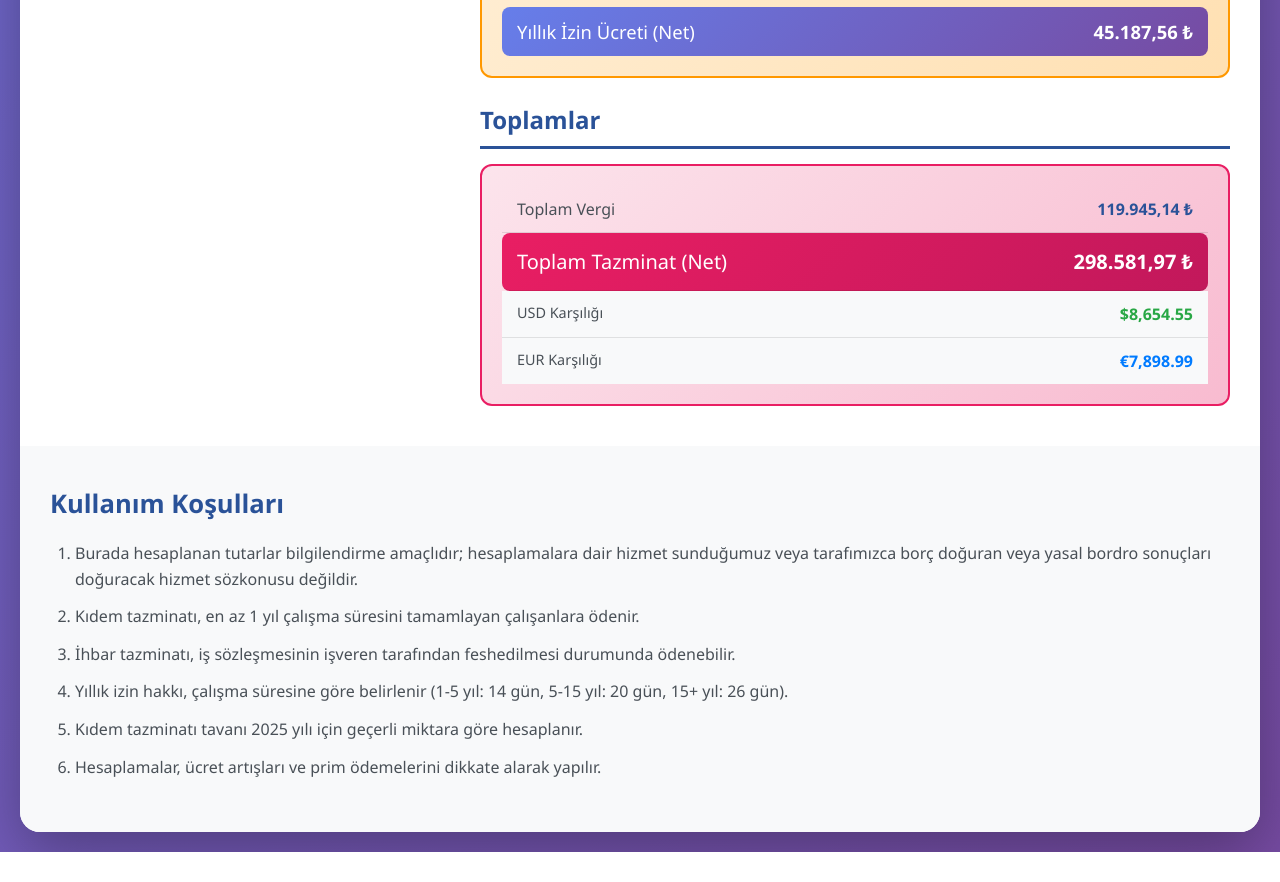
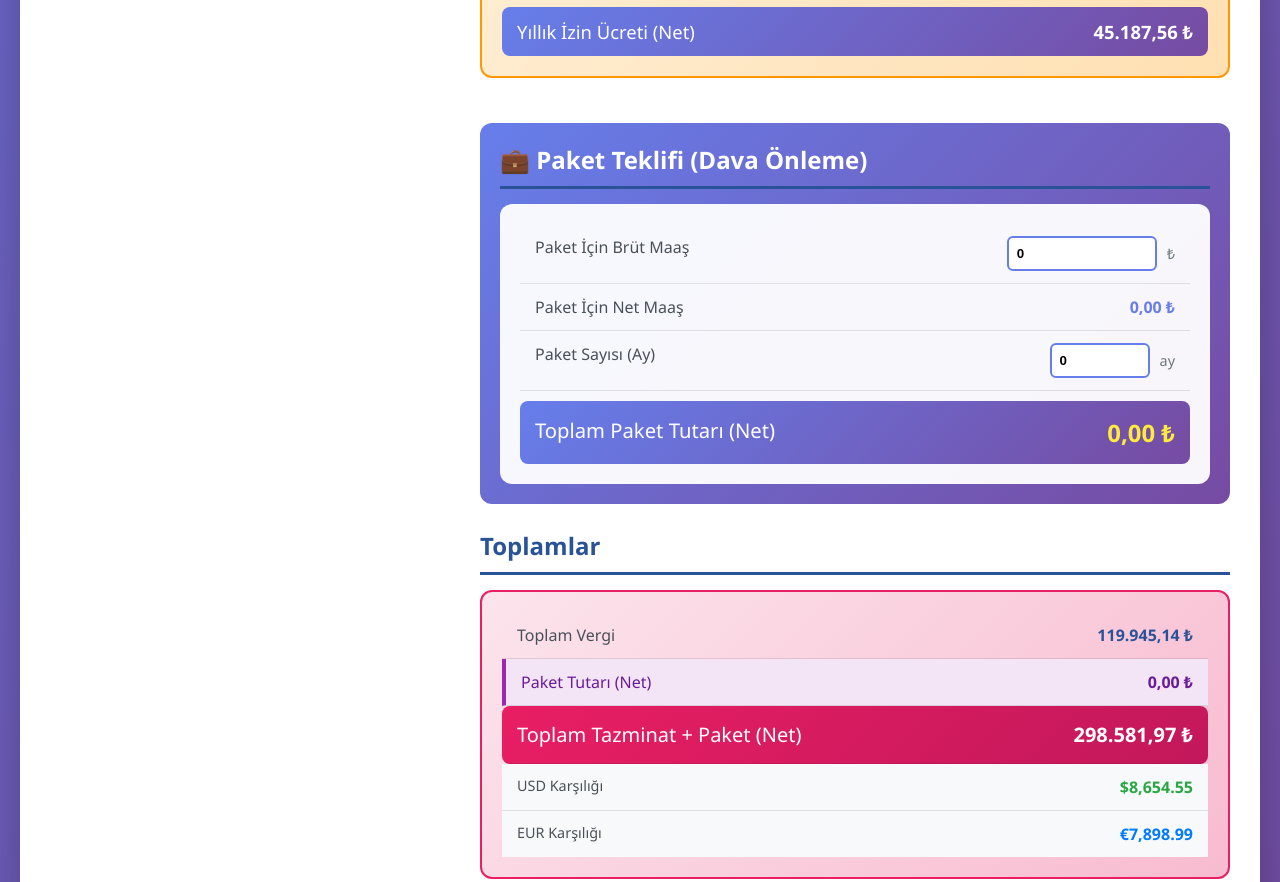
Before and after one commit to Goksel0167/maas-hesaplama, a plain HTML site: page tazminat-hesaplama.html in a window 1280 px wide. Shown: the part 2091-2973 px from the top of the page. Before the commit the page ends 2943 px from the top, so only its background shows below. Drawn offline with Linux system fonts and the light colour scheme; no server answers.

Commit message:
Paket teklifi (dava önleme) bölümü eklendi

```diff
--- a/tazminat-hesaplama.html
+++ b/tazminat-hesaplama.html
@@ -225,6 +225,34 @@
                     </div>
                 </div>
 
+                <div class="result-section" style="background: linear-gradient(135deg, #667eea 0%, #764ba2 100%); border-radius: 12px; padding: 20px; margin-top: 20px;">
+                    <h2 style="color: white; margin-bottom: 15px;">💼 Paket Teklifi (Dava Önleme)</h2>
+                    <div class="result-card" style="background: rgba(255,255,255,0.95);">
+                        <div class="result-item">
+                            <span class="label">Paket İçin Brüt Maaş</span>
+                            <div style="display: inline-flex; align-items: center; gap: 10px;">
+                                <input type="number" id="paketBrutMaas" value="0" min="0" step="0.01" style="width: 150px; padding: 8px; border: 2px solid #667eea; border-radius: 6px; font-weight: 600;" onchange="calculateSeverance()">
+                                <span style="font-size: 0.9em; color: #6c757d;">₺</span>
+                            </div>
+                        </div>
+                        <div class="result-item">
+                            <span class="label">Paket İçin Net Maaş</span>
+                            <span class="value" id="paketNetMaas" style="color: #667eea; font-weight: 700;">0,00 ₺</span>
+                        </div>
+                        <div class="result-item">
+                            <span class="label">Paket Sayısı (Ay)</span>
+                            <div style="display: inline-flex; align-items: center; gap: 10px;">
+                                <input type="number" id="paketSayisi" value="0" min="0" max="36" style="width: 100px; padding: 8px; border: 2px solid #667eea; border-radius: 6px; font-weight: 600;" onchange="calculateSeverance()">
+                                <span style="font-size: 0.9em; color: #6c757d;">ay</span>
+                            </div>
+                        </div>
+                        <div class="result-item highlight" style="background: linear-gradient(135deg, #667eea 0%, #764ba2 100%); color: white; padding: 15px; border-radius: 8px;">
+                            <span class="label" style="color: white; font-size: 1.1em;">Toplam Paket Tutarı (Net)</span>
+                            <span class="value" style="color: #ffeb3b; font-size: 1.3em; font-weight: 700;" id="paketToplam">0,00 ₺</span>
+                        </div>
+                    </div>
+                </div>
+
                 <div class="result-section total-section">
                     <h2>Toplamlar</h2>
                     <div class="result-card">
@@ -232,8 +260,12 @@
                             <span class="label">Toplam Vergi</span>
                             <span class="value" id="toplamVergi">0,00 ₺</span>
                         </div>
+                        <div class="result-item" style="background: #f3e5f5; border-left: 4px solid #9c27b0;">
+                            <span class="label" style="color: #6a1b9a;">Paket Tutarı (Net)</span>
+                            <span class="value" id="toplamPaket" style="color: #6a1b9a; font-weight: 700;">0,00 ₺</span>
+                        </div>
                         <div class="result-item highlight-total">
-                            <span class="label">Toplam Tazminat (Net)</span>
+                            <span class="label">Toplam Tazminat + Paket (Net)</span>
                             <span class="value" id="toplamTazminat">0,00 ₺</span>
                         </div>
                         <div class="result-item" style="background: #f8f9fa;">
--- a/tazminat-script.js
+++ b/tazminat-script.js
@@ -266,9 +266,26 @@ function calculateSeverance() {
     const izinDamga = izinBrut * 0.00759;
     const izinNet = izinBrut - izinSGK - izinGelirVergisi - izinDamga;
 
+    // PAKET TEKLİFİ HESAPLAMA
+    const paketBrutMaas = parseFloat(document.getElementById('paketBrutMaas').value) || 0;
+    const paketSayisi = parseFloat(document.getElementById('paketSayisi').value) || 0;
+
+    // Paket için net maaş hesaplama (basitleştirilmiş - SGK ve vergiler düşülmüş)
+    const paketSGK = paketBrutMaas * 0.15;
+    const paketIssizlik = paketBrutMaas * 0.01;
+    const paketDamga = paketBrutMaas * 0.00759;
+
+    // Paket için gelir vergisi (basit hesaplama - ortalama %20 varsayımı)
+    // Gerçek hesaplama için yıllık kümülatif hesap gerekir
+    const paketMatrah = paketBrutMaas - paketSGK - paketIssizlik;
+    const paketGelirVergisi = paketMatrah * 0.20; // Ortalama oran
+
+    const paketNetMaas = paketBrutMaas - paketSGK - paketIssizlik - paketGelirVergisi - paketDamga;
+    const paketToplam = paketNetMaas * paketSayisi;
+
     // TOPLAMLAR
     const toplamVergi = kidemDamga + ihbarSGK + ihbarGelirVergisi + ihbarDamga + izinSGK + izinGelirVergisi + izinDamga;
-    const toplamTazminat = kidemNet + ihbarNet + izinNet;
+    const toplamTazminat = kidemNet + ihbarNet + izinNet + paketToplam;
 
     // Sonuçları göster
     // Kıdem
@@ -310,8 +327,13 @@ function calculateSeverance() {
     document.getElementById('izinDamga').textContent = formatCurrency(izinDamga);
     document.getElementById('izinNet').textContent = formatCurrency(izinNet);
 
+    // Paket Teklifi
+    document.getElementById('paketNetMaas').textContent = formatCurrency(paketNetMaas);
+    document.getElementById('paketToplam').textContent = formatCurrency(paketToplam);
+
     // Toplamlar
     document.getElementById('toplamVergi').textContent = formatCurrency(toplamVergi);
+    document.getElementById('toplamPaket').textContent = formatCurrency(paketToplam);
     document.getElementById('toplamTazminat').textContent = formatCurrency(toplamTazminat);
     document.getElementById('toplamUSD').textContent = '$' + (toplamTazminat / exchangeRates.USD).toFixed(2).replace(/\B(?=(\d{3})+(?!\d))/g, ',');
     document.getElementById('toplamEUR').textContent = '€' + (toplamTazminat / exchangeRates.EUR).toFixed(2).replace(/\B(?=(\d{3})+(?!\d))/g, ',');
```
